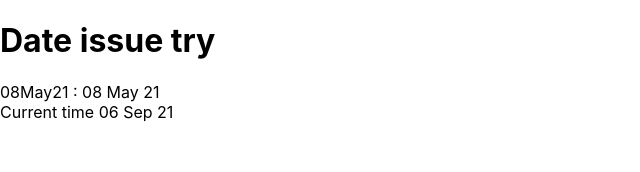
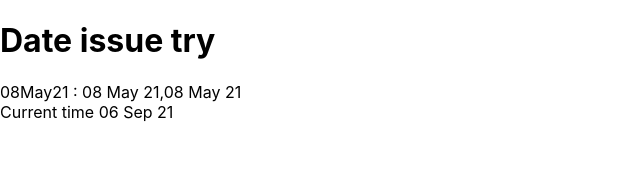
Before and after one commit to nabinadhikari/vercelissuedemo, a Next.js app: page /datecheck in a window 1280 px wide. Shown: the top 172 px of the page, without its empty margins (0-640 px from the left). Built offline with nearby package versions, Linux system fonts and the light colour scheme.

Commit message:
parse differently

```diff
--- a/pages/datecheck.js
+++ b/pages/datecheck.js
@@ -2,12 +2,14 @@ import moment from 'moment';
 export default function Date() {
     const cDate1 = "08May21";
     const date1 = moment(cDate1);
+    const date2 = moment(cDate1, 'DDMMMYY', false);
     console.log({ date1, cDate1 });
     const DATE_FORMAT = 'DD MMM YY';
     return (
         <div>
             <h1>Date issue try</h1>
-            {cDate1} : {date1.format(DATE_FORMAT)}
+            {cDate1} : {date1.format(DATE_FORMAT)},
+            {date2.format(DATE_FORMAT)}
             <br />
             Current time {moment().format(DATE_FORMAT)}
         </div>
```
